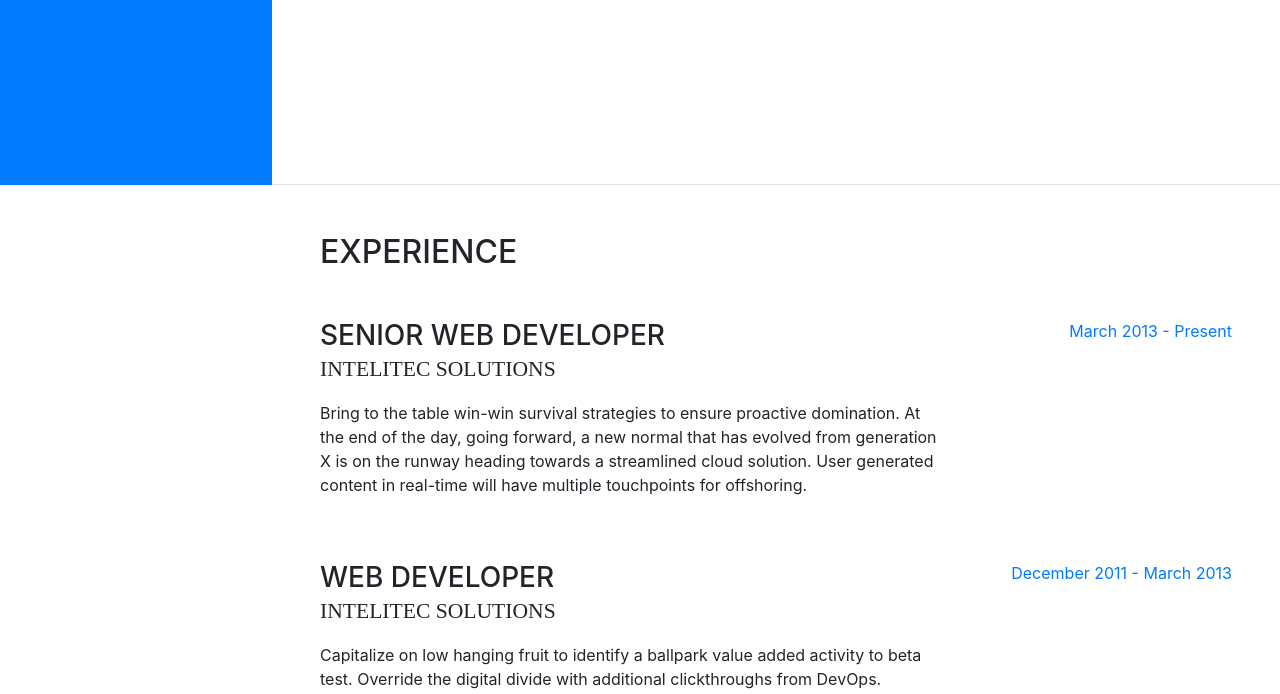
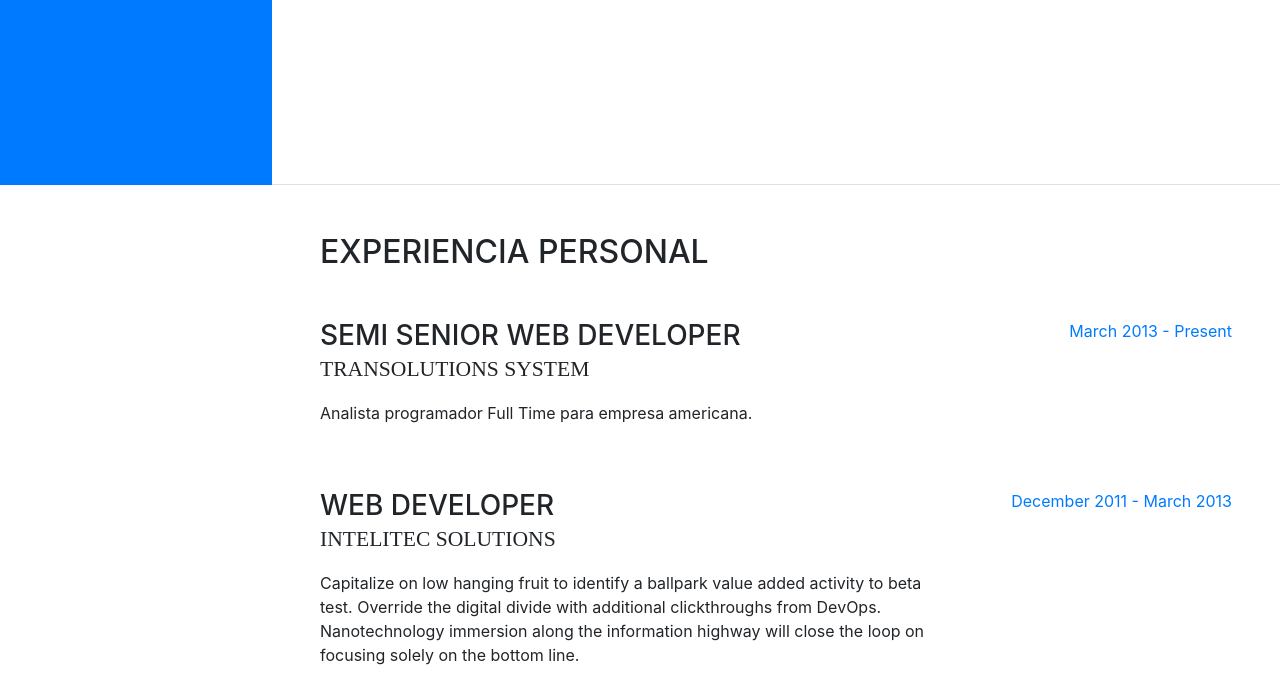
Before and after one commit to comunidadGitPrueba123/GitExample, a website with bundled scripts: page index.html in a window 1280 px wide. Shown: the part 615-1309 px from the top of the page. Built offline with nearby package versions, Linux system fonts and the light colour scheme; a web font is replaced by a local one.

Commit message:
cambiamos en experiencia laboral

```diff
--- a/index.html
+++ b/index.html
@@ -111,13 +111,13 @@
 
       <section class="resume-section p-3 p-lg-5 d-flex flex-column" id="experience">
         <div class="my-auto">
-          <h2 class="mb-5">Experience</h2>
+          <h2 class="mb-5">Experiencia Personal</h2>
 
           <div class="resume-item d-flex flex-column flex-md-row mb-5">
             <div class="resume-content mr-auto">
-              <h3 class="mb-0">Senior Web Developer</h3>
-              <div class="subheading mb-3">Intelitec Solutions</div>
-              <p>Bring to the table win-win survival strategies to ensure proactive domination. At the end of the day, going forward, a new normal that has evolved from generation X is on the runway heading towards a streamlined cloud solution. User generated content in real-time will have multiple touchpoints for offshoring.</p>
+              <h3 class="mb-0">Semi Senior Web Developer</h3>
+              <div class="subheading mb-3">TranSolutions System</div>
+              <p>Analista programador Full Time para empresa americana.</p>
             </div>
             <div class="resume-date text-md-right">
               <span class="text-primary">March 2013 - Present</span>
```
Also changed, not shown: commits.txt (added, +17 -0 lines).
